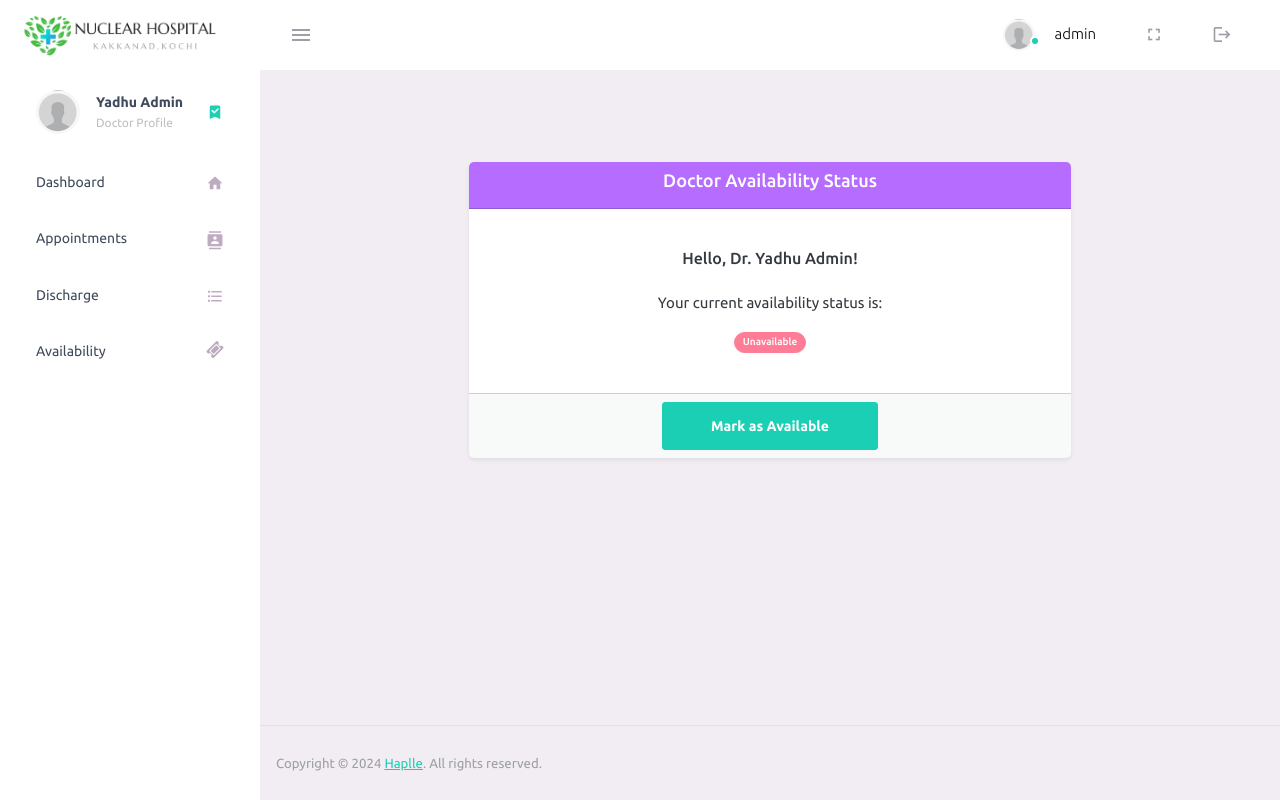
After one commit to yadhukrishnx/E-HOSPITALITY, a Django app: page /doctor/availability/ in a window 1280 px wide. The commit adds this page. Run offline with Django 3.2, Linux system fonts and the light colour scheme; a user stored in the database is signed in; data comes from the database, SQL or seed files in the repository; both versions use the stored data as it was after the commit; some libraries are stand-ins or nearby versions.

Commit message:
Update : Doctor availability module , Js for todo improve

```diff
--- /dev/null
+++ b/hospital/templates/doctor/availability.html
@@ -0,0 +1,38 @@
+{% extends 'doctor/dashboard.html' %}
+
+{% block content %}
+<div class="container mt-5">
+    <div class="row justify-content-center">
+        <div class="col-md-8">
+            <div class="card shadow-sm">
+                <div class="card-header bg-primary text-white text-center">
+                    <h4>Doctor Availability Status</h4>
+                </div>
+                <div class="card-body text-center">
+                    <h5 class="mb-4">
+                        Hello, Dr. {{ profile.name }}!
+                    </h5>
+                    <p>Your current availability status is:</p>
+                    {% if profile.doctor_availability %}
+                        <span class="badge badge-success">Available</span>
+                    {% else %}
+                        <span class="badge badge-danger">Unavailable</span>
+                    {% endif %}
+                </div>
+                <div class="card-footer text-center">
+                    <form method="POST">
+                        {% csrf_token %}
+                        <button type="submit" class="btn btn-lg {% if profile.doctor_availability %}btn-danger{% else %}btn-success{% endif %}">
+                            {% if profile.doctor_availability %}
+                                Mark as Unavailable
+                            {% else %}
+                                Mark as Available
+                            {% endif %}
+                        </button>
+                    </form>
+                </div>
+            </div>
+        </div>
+    </div>
+</div>
+{% endblock %}
--- a/hospital/templates/doctor/dashboard.html
+++ b/hospital/templates/doctor/dashboard.html
@@ -115,6 +115,13 @@
               </a>
 
             </li>
+            <li class="nav-item">
+              <a class="nav-link" data-bs-toggle="collapse" href="{% url 'doctor_availability' %}" aria-expanded="false" aria-controls="forms">
+                <span class="menu-title">Availability</span>
+                <i class="fa fa-ticket menu-icon"></i>
+              </a>
+
+            </li>
 
 
 
@@ -179,27 +186,63 @@
       <div class="card-body">
         <h4 class="card-title text-dark">Todo List</h4>
         <div class="add-items d-flex">
-          <input type="text" class="form-control todo-list-input" placeholder="What do you need to do today?" id="todo-input">
-          <button class="add btn btn-gradient-primary font-weight-bold todo-list-add-btn" id="add-task">Add</button>
+          <input type="text" class="form-control todo-list-input" placeholder="What do you need to do today?" id="task">
+          <button class="add btn btn-gradient-primary font-weight-bold todo-list-add-btn" id="add">Add</button>
         </div>
-        <div class="list-wrapper">
-          <ul class="d-flex flex-column-reverse todo-list todo-list-custom" id="todo-list">
-            <!-- List items will be added here -->
-          </ul>
-        </div>
+
       </div>
     </div>
   </div>
+  <!-- Task List -->
+  <div class="col-md-6 grid-margin stretch-card">
+    <div class="card">
+      <div class="card-body">
+        <h4 class="card-title">List of tasks</h4>
+        <ol id="taskList">
 
-  <!-- Calendar -->
-  <div class="col-md-6 stretch-card grid-margin">
-    <div class="card">
-      <div class="card-body p-0 d-flex">
-        <div id="inline-datepicker" class="datepicker datepicker-custom"></div>
+        </ol>
       </div>
     </div>
   </div>
 </div>
+
+  <script>
+    const taskInput = document.getElementById("task");
+const addBtn = document.getElementById("add");
+const taskList = document.getElementById("taskList");
+
+// Add task
+addBtn.addEventListener("click", () => {
+    const taskText = taskInput.value.trim();
+    if (taskText !== "") {
+        createTask(taskText);
+        taskInput.value = "";
+    }
+});
+
+// Create a new task
+function createTask(text) {
+    const taskItem = document.createElement("li");
+    taskItem.innerHTML = `
+        <span>${text}</span>
+        <button class="btn btn-outline-danger btn-rounded btn-sm delete ms-2">Delete</button>
+    `;
+    taskList.appendChild(taskItem);
+
+    // Delete task
+    const deleteBtn = taskItem.querySelector(".delete");
+    deleteBtn.addEventListener("click", () => {
+        taskItem.remove();
+    });
+
+    // Mark as completed
+    taskItem.addEventListener("click", () => {
+        taskItem.classList.toggle("completed");
+    });
+}
+  </script>
+
+
 
 {% endblock %}
 
--- a/hospital/urls.py
+++ b/hospital/urls.py
@@ -34,4 +34,5 @@ urlpatterns = [
     path('doctor/reschedule-appointment/<int:appointment_id>/', views.doctor_reschedule_appointment_view, name='doctor_reschedule_appointment'),
     path('doctor/appointments/confirm/<int:appointment_id>/', views.confirm_appointment_view, name='confirm_appointment'),
     path('doctor/appointments/reject/<int:appointment_id>/', views.reject_appointment_view, name='reject_appointment'),
+    path('doctor/availability/', views.doctor_availability_view, name='doctor_availability'),
 ]
--- a/hospital/views.py
+++ b/hospital/views.py
@@ -326,3 +326,14 @@ def doctor_reschedule_appointment_view(request, appointment_id):
         else:
             messages.error(request, "Please provide a valid appointment date.")
     return render(request, 'doctor/reschedule_appointment.html', {'appointment': appointment})
+
+@login_required
+def doctor_availability_view(request):
+    user = request.user
+    user_profile = user.profile
+    profile = get_object_or_404(UserProfile, user=request.user)
+    if request.method == 'POST':
+        profile.doctor_availability = not profile.doctor_availability
+        profile.save()
+        return redirect('doctor_availability')
+    return render(request, 'doctor/availability.html',{'profile': profile , 'user_profile':user_profile})
```
Also changed, not shown: db.sqlite3.
